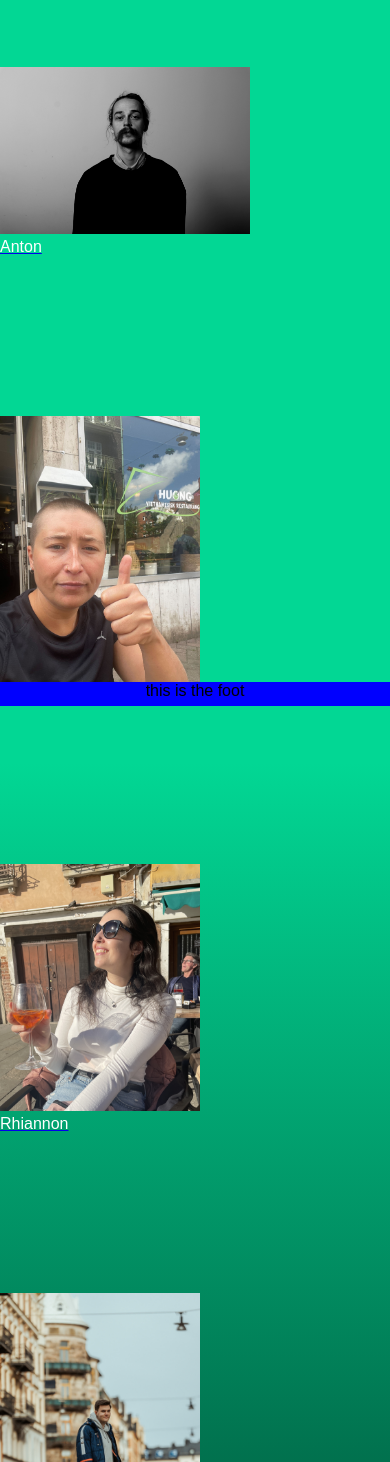
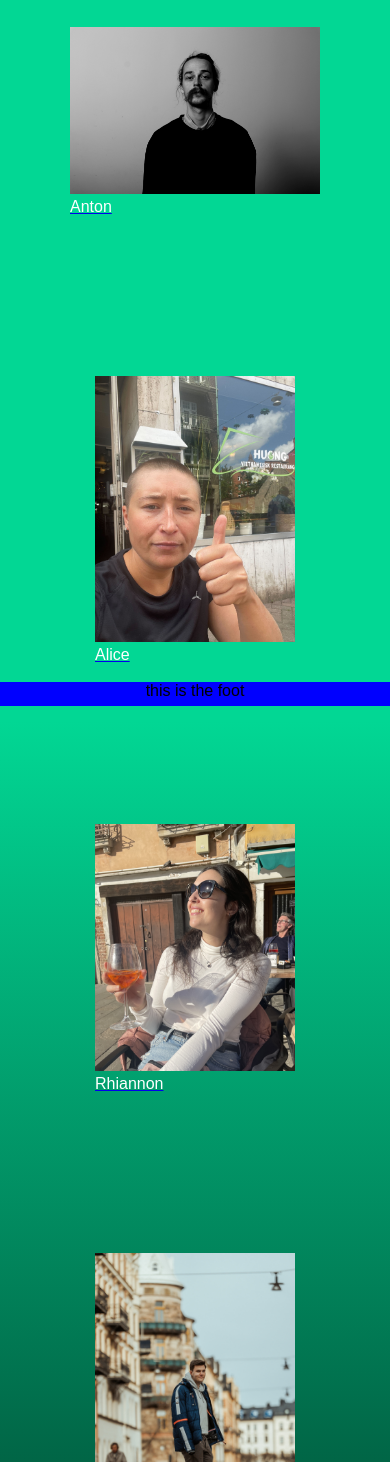
Before and after one commit to Rhibro/boiler-room-v38, a plain HTML site: page omoss.html in a window 390 px wide. Shown: the part 138-1600 px from the top of the page. Drawn offline with Linux system fonts and the light colour scheme.

Commit message:
Fixed the media query

```diff
--- a/styles.css
+++ b/styles.css
@@ -429,7 +429,6 @@ button:hover {
 
 .image1box {
   grid-area: image1;
-  width: 100%;
   transition: all 0.5s ease-in-out;
   border-radius: 10px;
 }
@@ -440,7 +439,6 @@ button:hover {
 
 .image2box {
   grid-area: image2;
-  width: 100%;
   transition: all 0.5s ease-in-out;
   border-radius: 10px;
 
@@ -451,7 +449,6 @@ button:hover {
 
 .image3box {
   grid-area: image3;
-  width: 100%;
   transition: all 0.5s ease-in-out;
   border-radius: 10px;
 
@@ -462,7 +459,6 @@ button:hover {
 
 .image4box {
   grid-area: image4;
-  width: 100%;
   transition: all 0.5s ease-in-out;
   border-radius: 10px;
 
@@ -473,7 +469,6 @@ button:hover {
 
 .image5box {
   grid-area: image5;
-  width: 100%;
   transition: all 0.5s ease-in-out;
   border-radius: 10px;
 
@@ -533,6 +528,7 @@ p {
 
   .grid-container{
     display: flex;
+    margin: 0;
     flex-direction: column;
     justify-content: center;
   }
```
